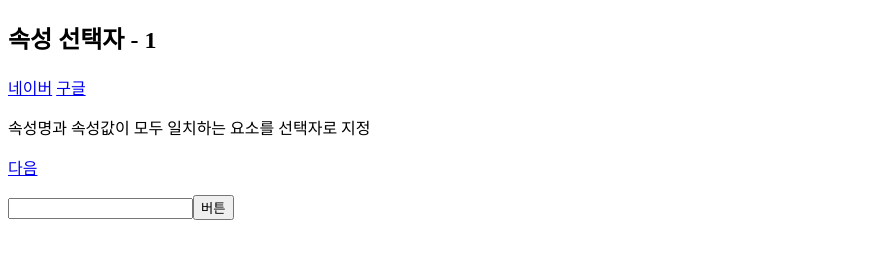
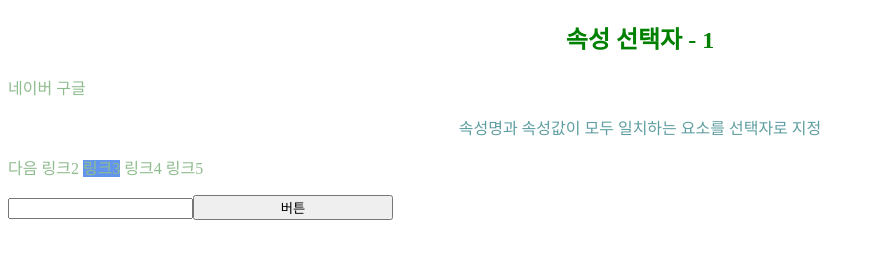
Before and after one commit to HongHaeIn/Study_Web, a plain HTML site: page css/day01/15_속성선택자.html in a window 1280 px wide. Shown: the whole page, without its empty margins (0-875 px from the left). Drawn offline with Linux system fonts and the light colour scheme.

Commit message:
html_day4

```diff
--- a/css/day01/15_속성선택자.html
+++ b/css/day01/15_속성선택자.html
@@ -5,6 +5,28 @@
     <meta http-equiv="X-UA-Compatible" content="IE=edge">
     <meta name="viewport" content="width=device-width, initial-scale=1.0">
     <title>속성선택자 1</title>
+    <style>
+        h2[title]{
+            color: green;
+            text-align: center;
+        }
+        [href]{
+            text-decoration: none;
+            color: darkseagreen;
+        }
+        .attr{
+            color: cadetblue;
+        }
+        [class='attr']{
+            text-align: center;
+        }
+        input[type='button']{
+            width: 200px;
+        }
+        .attr+p>a[href="https://www.daum.net"]+a+a{
+            background-color: cornflowerblue;
+        }
+    </style>
 </head>
 <body>
     <h2 title="h2요소의 title 속성">속성 선택자 - 1</h2>
@@ -17,6 +39,10 @@
     </p>
     <p>
         <a href="https://www.daum.net">다음</a>
+        <a href="#">링크2</a>
+        <a href="#">링크3</a>
+        <a href="#">링크4</a>
+        <a href="#">링크5</a>
     </p>
     <input type="text"><input type="button" value="버튼">
 </body>
```
Also changed, not shown: html/day04/2_아이프레임.html (+1 -1 lines), html/day04/3_폼.html (added, +30 -0 lines), html/day04/day4.txt.
